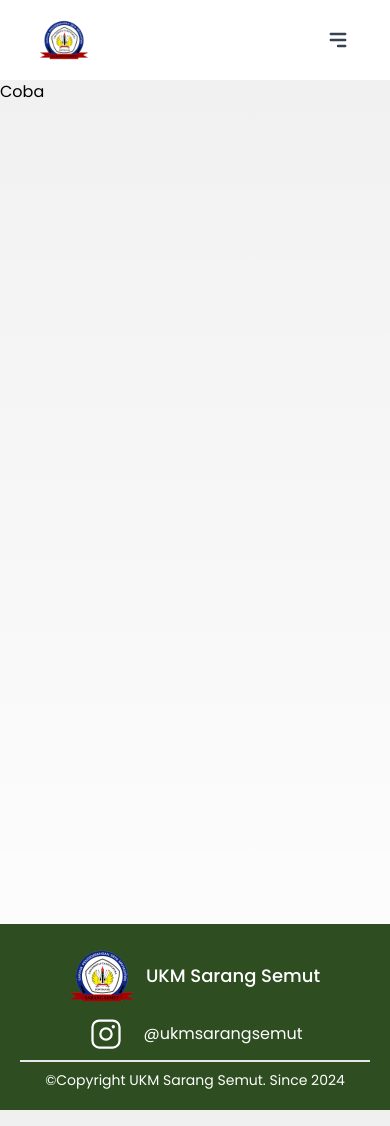
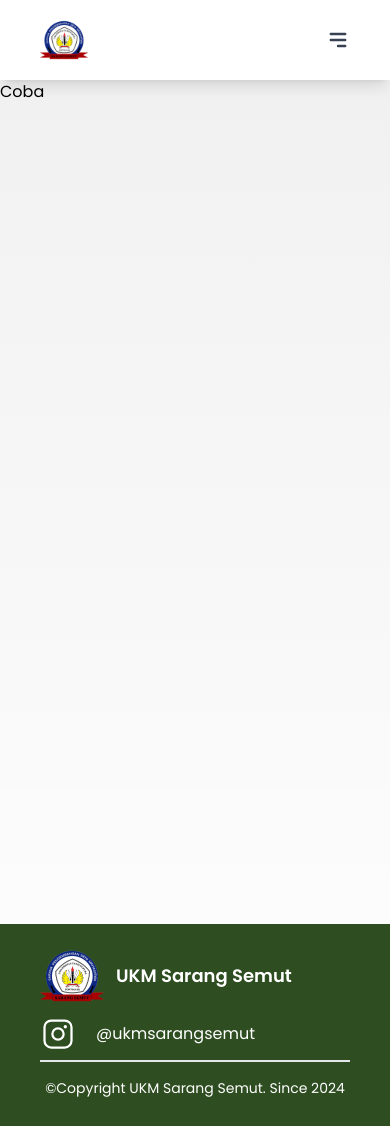
Before and after one commit to zenash03/organization-website-fork, a Next.js app: page / in a window 390 px wide. Built offline with nearby package versions, Linux system fonts and the light colour scheme.

Commit message:
Fix Navbar position, footer

```diff
--- a/app/(root)/layout.tsx
+++ b/app/(root)/layout.tsx
@@ -27,8 +27,8 @@ export default function RootLayout({
             <link rel="shortcut icon" href="/icon-sarang-semut.ico" type="image/x-icon" />
             <body className={`${poppins.variable} font-poppins overflow-x-hidden overscroll-none`}>
                 {/* <Topbar /> */}
-                <div className="sticky h-full top-0 w-full">
-                    <Navbar />
+                <div className="sticky top-0 w-full h-20">
+                    <Navbar className="absolute"/>
                 </div>
                 <div className="min-h-screen">
                     {children}
--- a/components/Footer.tsx
+++ b/components/Footer.tsx
@@ -6,27 +6,27 @@ import { InstagramLogo } from "@phosphor-icons/react";
 
 export default function Footer() {
   return (
-    <footer className="bg-primary min-h-10 w-full sm:py-5 py-3 sm:px-0 px-3">
+    <footer className="bg-primary min-h-10 w-full sm:py-5 py-3 px-8 lg:px-3">
         <div className="container divide-solid divide-y-2">
 
             <div className="flex flex-wrap justify-between py-2 xs:flex-row flex-column gap-2">
-              <div className="flex flex-wrap justify-center items-center gap-3 sm:w-auto w-full">
+              <div className="flex flex-wrap lg:justify-center items-center gap-3 sm:w-auto w-full">
                 <div className="object-contain 2xl:w-20 2xl:h-20 w-16 h-16">
                   <img src={"/assets/img/logo-sarang-semut.webp"} alt={"Logo Sistem"} className="w-full h-full object-cover" />
                 </div>
-                <h4 className="text-white 2xl:text-3xl md:text-xl text-lg font-medium">UKM Sarang Semut</h4>
+                <h4 className="text-white 2xl:text-2xl md:text-xl text-lg font-semibold">UKM Sarang Semut</h4>
               </div>
 
-              <div className="flex items-center sm:gap-1 gap-5 text-white text-center justify-center sm:w-auto w-full">
+              <div className="flex items-center sm:gap-1 gap-5 text-white text-center lg:justify-center sm:w-auto w-full">
                 <InstagramLogo className="text-4xl" />
-                <Link className="2xl:text-xl md:text-lg text-base" href={"https://www.instagram.com/ukmsarangsemut/"} target="_blank">
+                <Link className="2xl:text-lg md:text-lg text-base" href={"https://www.instagram.com/ukmsarangsemut/"} target="_blank">
                   @ukmsarangsemut
                 </Link>
               </div>
             </div>
 
-            <div className="text-center text-white py-2">
-              <h4 className="2xl:text-xl sm:text-base text-sm">©Copyright UKM Sarang Semut. Since 2024</h4>
+            <div className="text-center text-white py-4">
+              <h4 className="2xl:text-lg sm:text-base text-sm">©Copyright UKM Sarang Semut. Since 2024</h4>
             </div>
         </div>
     </footer>
--- a/components/Navbar.tsx
+++ b/components/Navbar.tsx
@@ -6,7 +6,10 @@ import { usePathname } from "next/navigation";
 import libs from "@/libs/index"; // contoh cara pemanggilan function yang ada di file index di folder libs
 import { useState } from "react";
 
-export default function Navbar() {
+interface NavbarProps {
+    className?: string;
+}
+export default function Navbar({className}: NavbarProps) {
     const [isOpen, setIsOpen] = useState(false);
     const path = usePathname();
     const isEmpty = libs.isEmptyObject(navbarLinks); // cara penggunaan function, kalau misal ada kurang silhkan ditambah sendiri
@@ -16,9 +19,10 @@ export default function Navbar() {
       };
 
     return (
-        <nav className={
-            `w-full text-gray-700 bg-white font-poppins`
-            }>
+        <nav className={libs.cn(
+            `w-full text-gray-700 bg-white font-poppins shadow-lg`,
+            className
+            )}>
             <div className="flex flex-col max-w-screen-xl mx-auto md:items-center md:justify-between md:flex-row md:px-2 lg:px-4 px-10">
                 <div className="flex flex-row items-center justify-between py-4">
                     <a href="/">
--- a/components/section/Intro.tsx
+++ b/components/section/Intro.tsx
@@ -27,7 +27,7 @@ const Intro = () => {
             <div className="grid grid-cols-1 lg:grid-cols-2 gap-x-8 gap-y-6 lg:gap-y-0 justify-between">
                 <div className="flex flex-col gap-y-6">
                     <h2 className="text-2xl lg:text-3xl uppercase font-bold text-primary">{intro.title}</h2>
-                    <p className="text-sm lg:text-base font-semibold text-primary leading-7">{intro.description}</p>
+                    <p className="text-sm lg:text-base font-semibold text-primary leading-6">{intro.description}</p>
                 </div>
                 {
                     image && (
```
